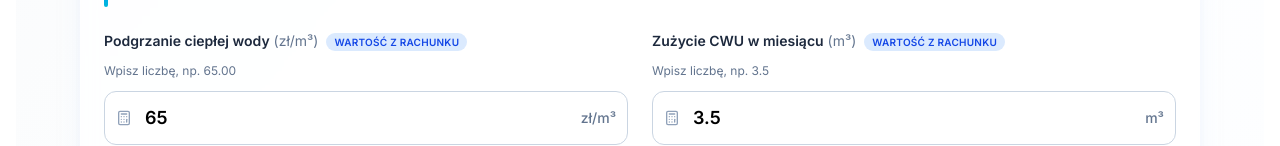
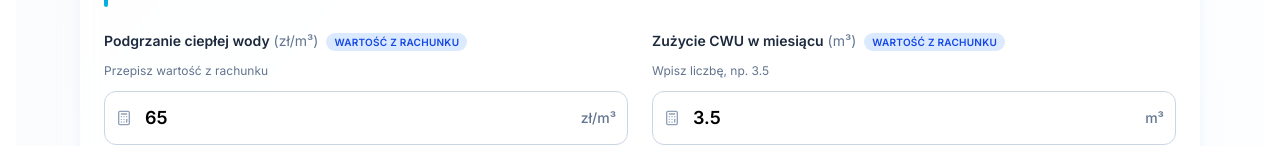
Before and after one commit to maciejslusarczykprofinstal/CWUv6, a Next.js app: page /mieszkancy in a window 1280 px wide. Shown: the part 673-819 px from the top of the page. Built offline with nearby package versions, Linux system fonts and the light colour scheme.

Commit message:
feat: change hint text to 'Przepisz wartość z rachunku'

```diff
--- a/src/app/mieszkancy/page.tsx
+++ b/src/app/mieszkancy/page.tsx
@@ -202,7 +202,7 @@ export default function MieszkancyPage() {
                   </h3>
                 </div>
                 <div className="grid md:grid-cols-2 gap-6">
-                  <Field label="Podgrzanie ciepłej wody" unit="zł/m³" numeric hint="Wpisz liczbę, np. 65.00">
+                  <Field label="Podgrzanie ciepłej wody" unit="zł/m³" numeric hint="Przepisz wartość z rachunku">
                     <div className="relative">
                       <span className="absolute left-3 top-1/2 -translate-y-1/2 text-slate-400">
                         <Calculator className="w-4 h-4" />
```
